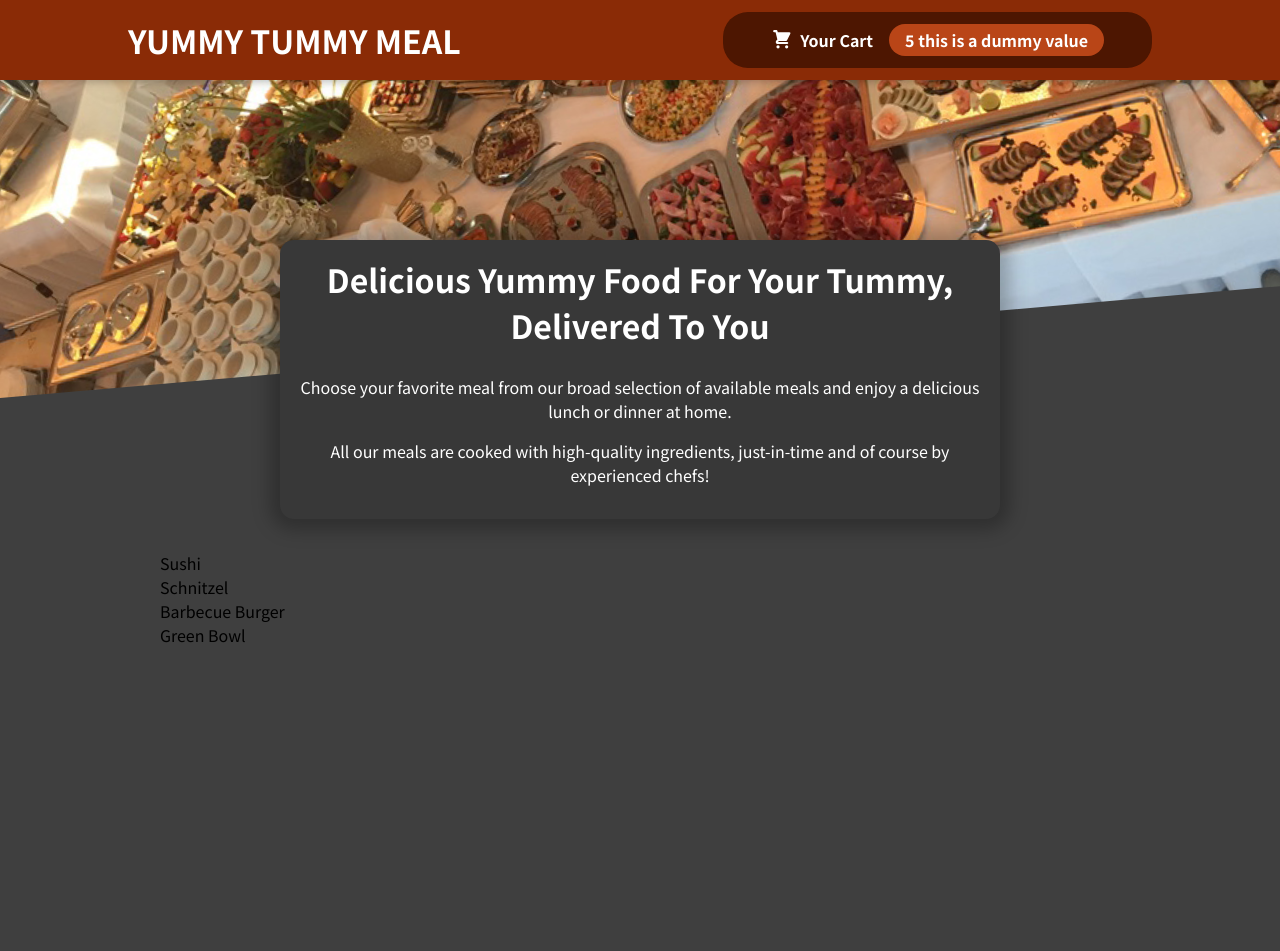
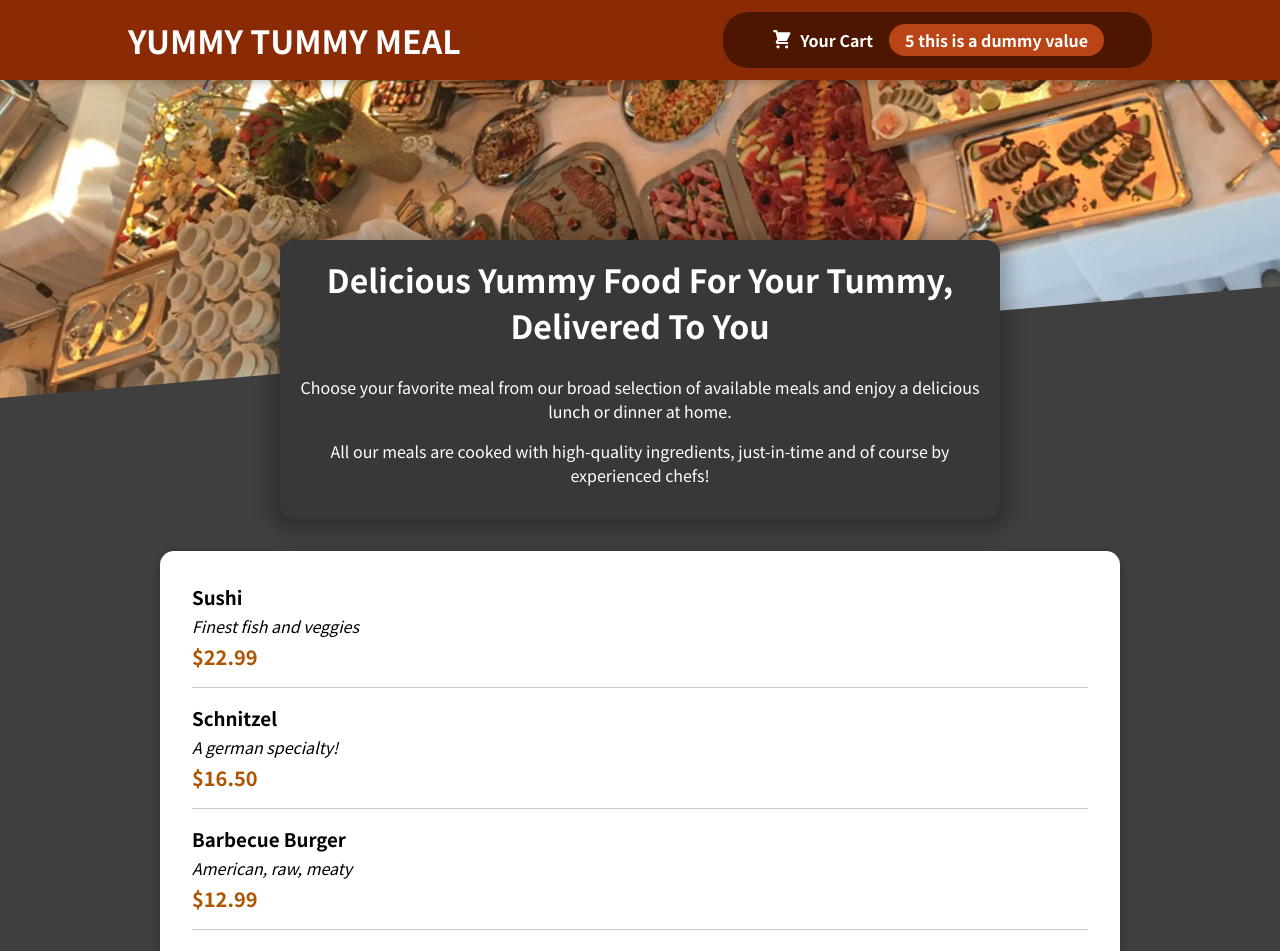
Before and after one commit to Pannu786/react-learning-restaurant-app, a React (Create React App) app: page / in a window 1280 px wide. Shown: the top 951 px of the page. Before the commit the page ends 800 px from the top, so only its background shows below. Built offline with nearby package versions, Linux system fonts and the light colour scheme.

Commit message:
Individual meal items & displaying dne

```diff
--- a/src/components/Meals/AvailableMeals.js
+++ b/src/components/Meals/AvailableMeals.js
@@ -1,4 +1,7 @@
 import styles from './AvailableMeals.module.css';
+
+import Card from '../UI/Card';
+import MealItem from './MealItem/MealItem';
 
 const DUMMY_MEALS = [
   {
@@ -28,11 +31,15 @@
 ];
 
 const AvailableMeals = () => {
-  const mealsList = DUMMY_MEALS.map((meal) => <li>{meal.name}</li>);
+  const mealsList = DUMMY_MEALS.map((meal) => (
+    <MealItem key={meal.id} {...meal} />
+  ));
 
   return (
     <section className={styles.meals}>
-      <ul>{mealsList}</ul>
+      <Card>
+        <ul>{mealsList}</ul>
+      </Card>
     </section>
   );
 };
--- /dev/null
+++ b/src/components/Meals/MealItem/MealItem.js
@@ -0,0 +1,18 @@
+import styles from './MealItem.module.css';
+
+const MealItem = (props) => {
+  const price = `$${props.price.toFixed(2)}`;
+
+  return (
+    <li className={styles.meal}>
+      <div>
+        <h3>{props.name}</h3>
+        <div className={styles.description}>{props.description}</div>
+        <div className={styles.price}>{price}</div>
+      </div>
+      <div></div>
+    </li>
+  );
+};
+
+export default MealItem;
--- /dev/null
+++ b/src/components/Meals/MealItem/MealItem.module.css
@@ -0,0 +1,22 @@
+.meal {
+  display: flex;
+  justify-content: space-between;
+  margin: 1rem;
+  padding-bottom: 1rem;
+  border-bottom: 1px solid #ccc;
+}
+
+.meal h3 {
+  margin: 0 0 0.25rem 0;
+}
+
+.description {
+  font-style: italic;
+}
+
+.price {
+  margin-top: 0.25rem;
+  font-weight: bold;
+  color: #ad5502;
+  font-size: 1.25rem;
+}
--- /dev/null
+++ b/src/components/UI/Card.js
@@ -0,0 +1,7 @@
+import styles from './Card.module.css';
+
+const Card = (props) => {
+  return <div className={styles.card}>{props.children}</div>;
+};
+
+export default Card;
--- /dev/null
+++ b/src/components/UI/Card.module.css
@@ -0,0 +1,6 @@
+.card {
+  padding: 1rem;
+  box-shadow: 0 2px 8px rgba(0, 0, 0, 0.25);
+  border-radius: 14px;
+  background-color: white;
+}
```
Also changed, not shown: src/components/Meals/MealItem/MealItemForm.js (added), 1 other file (tests, documents, lock files or other folders).
